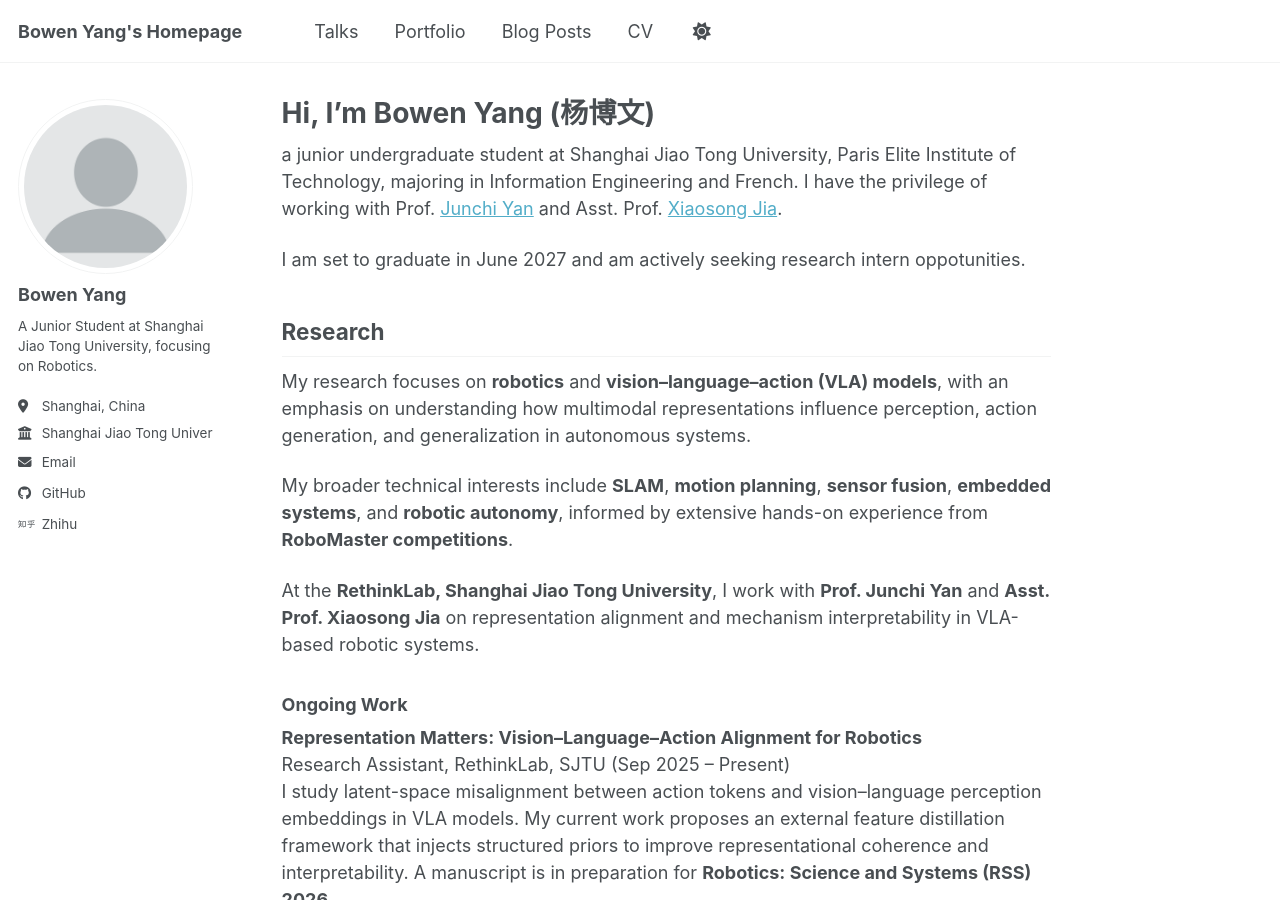
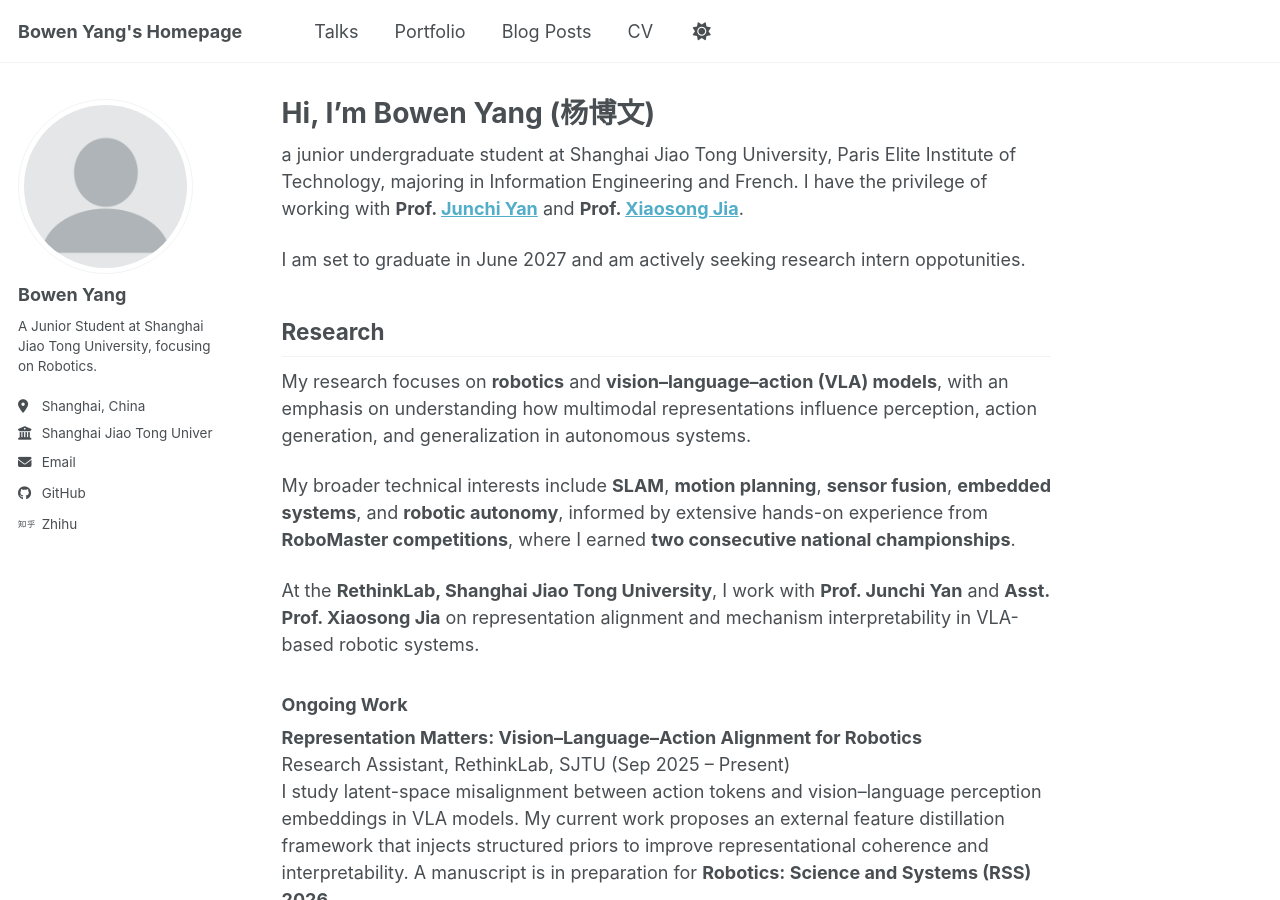
Before and after one commit to ybwowen/ybwowen.github.io, a Jekyll site: the page built from _pages/about.md, in a window 1280 px wide and 900 px high. Built offline with Jekyll 4.4.1, drawn with Linux system fonts in a browser that asks for light colours; a script bundle is joined from its source files by our own code; library files that are not in the unit come from our copies.

Commit message:
feat: update aboud.md

```diff
--- a/_pages/about.md
+++ b/_pages/about.md
@@ -7,7 +7,7 @@ redirect_from:
   - /about.html
 ---
 
-a junior undergraduate student at Shanghai Jiao Tong University, Paris Elite Institute of Technology, majoring in Information Engineering and French. I have the privilege of working with Prof. [Junchi Yan](https://thinklab.sjtu.edu.cn/) and Asst. Prof. [Xiaosong Jia](https://jiaxiaosong1002.github.io/).
+a junior undergraduate student at Shanghai Jiao Tong University, Paris Elite Institute of Technology, majoring in Information Engineering and French. I have the privilege of working with **Prof. [Junchi Yan](https://thinklab.sjtu.edu.cn/)** and **Prof. [Xiaosong Jia](https://jiaxiaosong1002.github.io/)**.
 
 I am set to graduate in June 2027 and am actively seeking research intern oppotunities.
 
@@ -15,7 +15,7 @@ I am set to graduate in June 2027 and am actively seeking research intern oppotu
 
 My research focuses on **robotics** and **vision–language–action (VLA) models**, with an emphasis on understanding how multimodal representations influence perception, action generation, and generalization in autonomous systems.
 
-My broader technical interests include **SLAM**, **motion planning**, **sensor fusion**, **embedded systems**, and **robotic autonomy**, informed by extensive hands-on experience from **RoboMaster competitions**.
+My broader technical interests include **SLAM**, **motion planning**, **sensor fusion**, **embedded systems**, and **robotic autonomy**, informed by extensive hands-on experience from **RoboMaster competitions**, where I earned **two consecutive national championships**.
 
 At the **RethinkLab, Shanghai Jiao Tong University**, I work with **Prof. Junchi Yan** and **Asst. Prof. Xiaosong Jia** on representation alignment and mechanism interpretability in VLA-based robotic systems.
 
```
